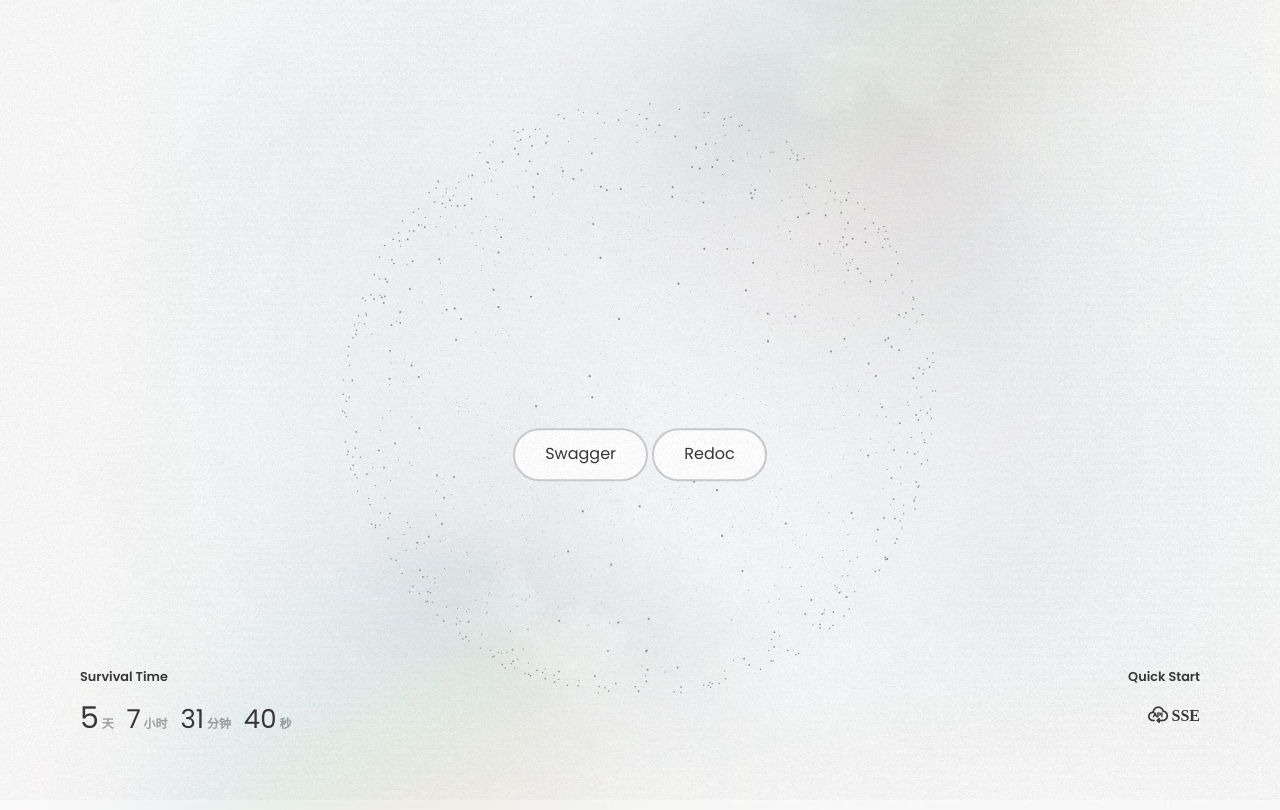
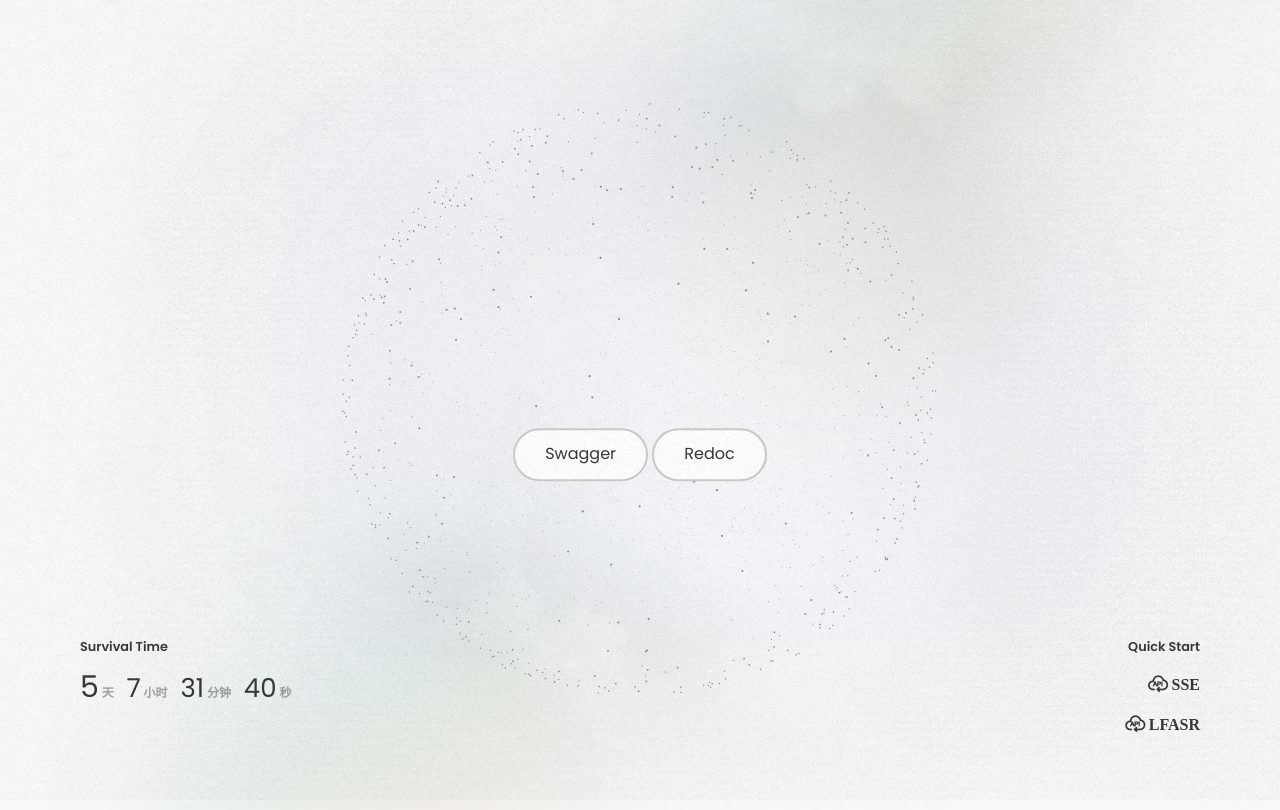
Before and after one commit to voishion/gt-python-aigc-service, a Python web app: template templates/index.html in a window 1280 px wide. Run offline with Jinja, Linux system fonts and the light colour scheme; the template is opened without the code that fills it, so the values that code supplies are empty.

Commit message:
新增语音转写当前套餐详情接口

```diff
--- a/templates/index.html
+++ b/templates/index.html
@@ -36,8 +36,11 @@
                     <ul>
                         <li>
                             <a class="linkedin"
-                               href="/api/v1/meeting/summary-sse?content=%E4%BD%A0%E6%98%AF%E8%B0%81%EF%BC%9F"
+                               href="/api/v1/meeting/summary-sse?message_id=50b93a392b4448ca8fb13f108671c9a6"
                                target="_blank"><i class="zm zm-APIguanli"> SSE</i></a>
+                            <a class="linkedin"
+                               href="/api/v1/meeting/lfasr-info?appId=1e24997b&account_id=17849489893&ssoSessionId=a829939b-36e2-4725-9f49-a7da0ac0ebb2"
+                               target="_blank"><i class="zm zm-APIguanli"> LFASR</i></a>
                         </li>
                     </ul>
                 </div>
```
